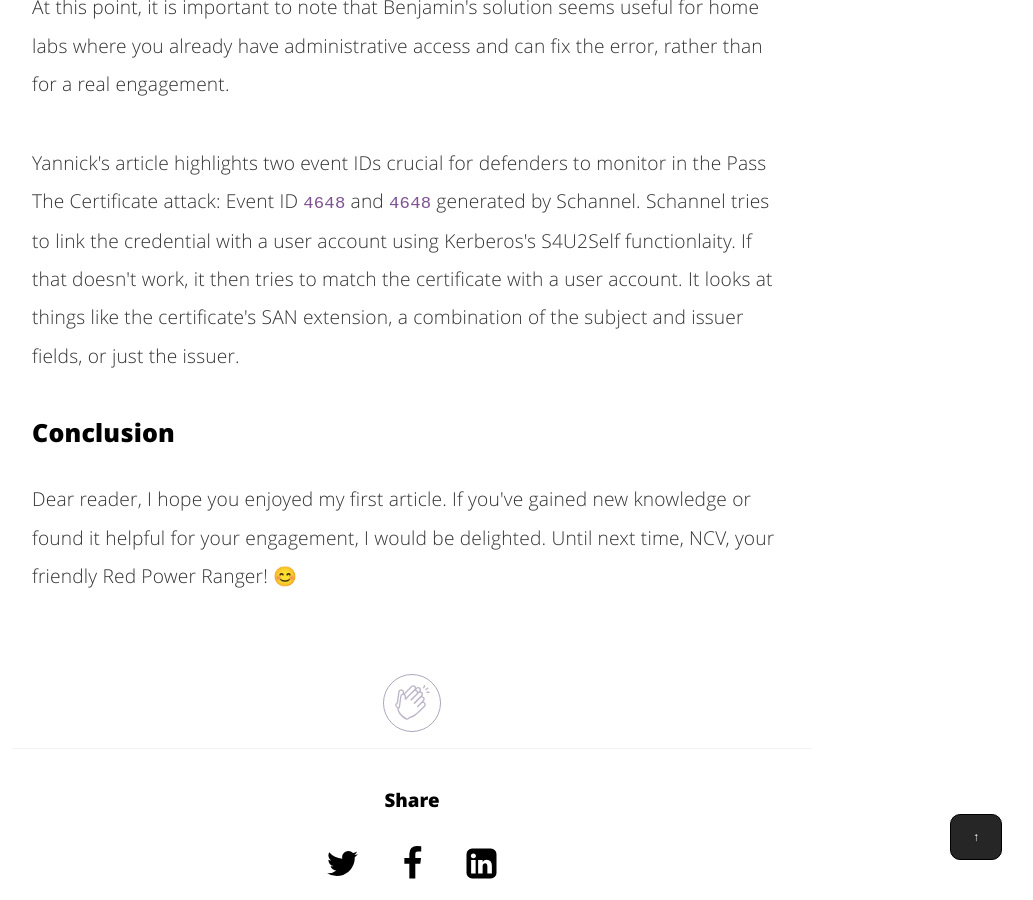
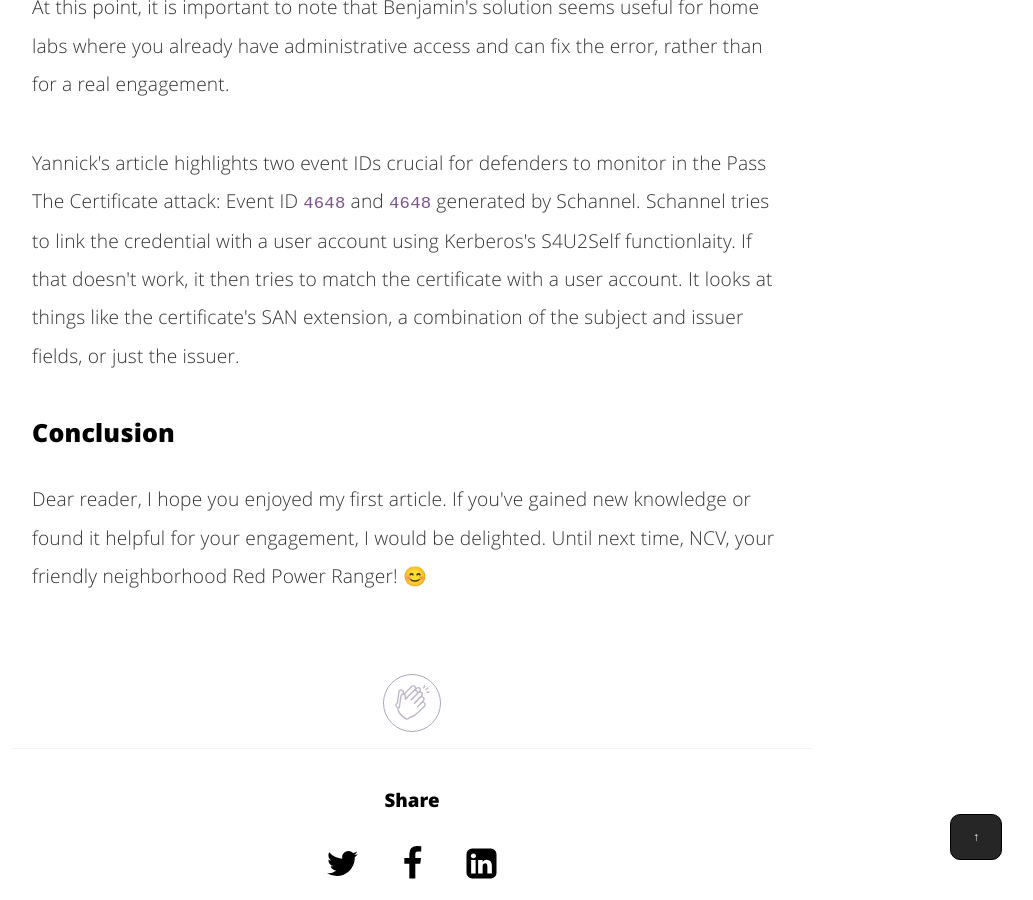
Before and after one commit to nickvourd/nickvourd.github.io, a Jekyll site: the page built from _posts/2024-05-18-what-if-no-pkinit-still-the-same-fun.md, in a window 1280 px wide and 900 px high, scrolled down 14699 px. Shown: the whole window, without its empty margins (228-1261 px from the left). Built offline with Jekyll 4.4.1, drawn with Linux system fonts in a browser that asks for light colours.

Commit message:
What if no PKINIT? still the same fun

```diff
--- a/_posts/2024-05-18-what-if-no-pkinit-still-the-same-fun.md
+++ b/_posts/2024-05-18-what-if-no-pkinit-still-the-same-fun.md
@@ -312,7 +312,7 @@ python3 passthecert.py -dc-ip 192.168.242.179 -crt admin.crt -key admin.key -dom
 
 <h3>Conclusion</h3>
 
-<p>Dear reader, I hope you enjoyed my first article. If you've gained new knowledge or found it helpful for your engagement, I would be delighted. Until next time, NCV, your friendly Red Power Ranger! 😊</p>
+<p>Dear reader, I hope you enjoyed my first article. If you've gained new knowledge or found it helpful for your engagement, I would be delighted. Until next time, NCV, your friendly neighborhood Red Power Ranger! 😊</p>
 
 <br /><br />
 
```
